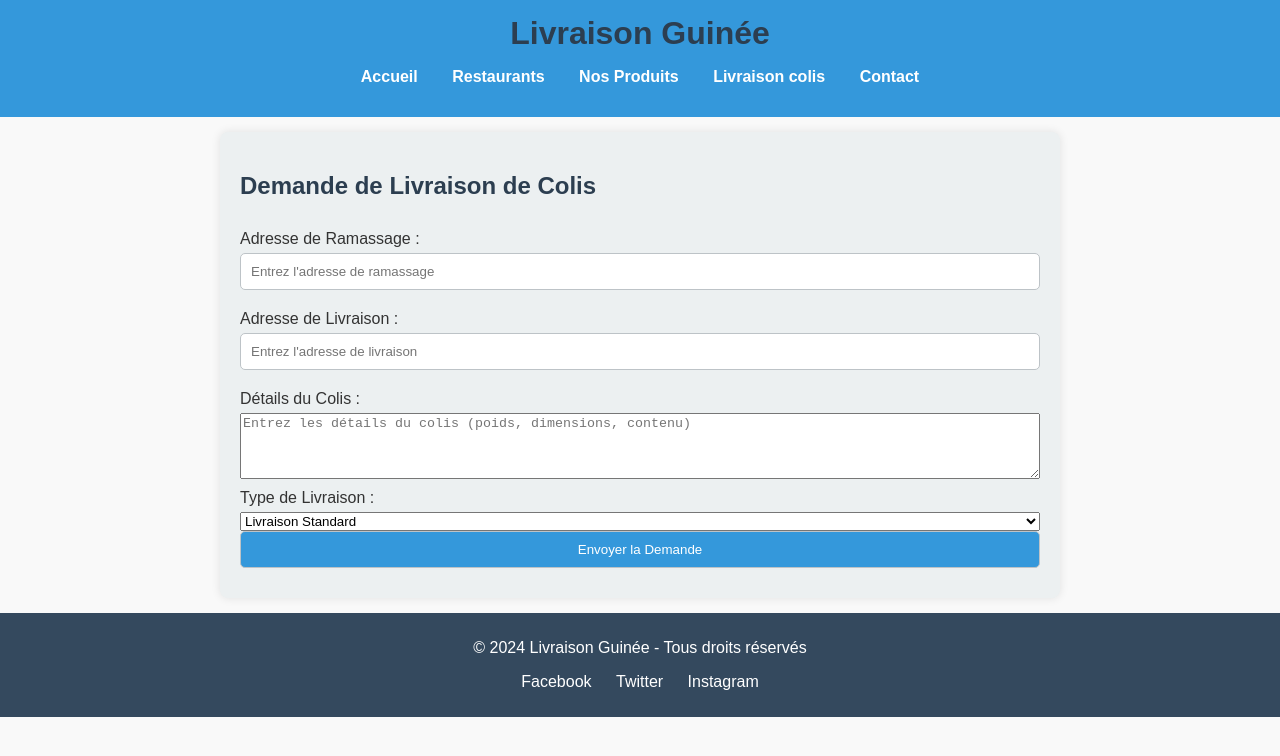
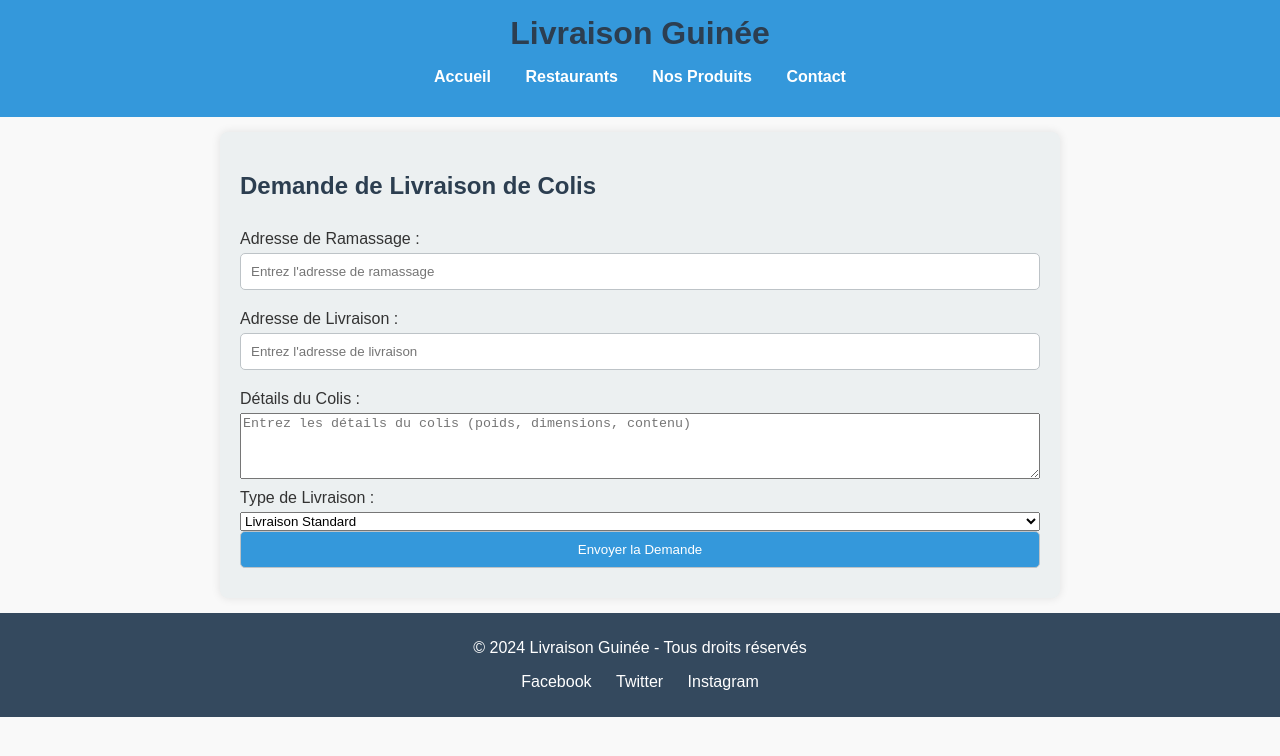
Before and after one commit to jamiskossa/guineedelivery, a plain HTML site: page livraison.html in a window 1280 px wide. Drawn offline with Linux system fonts and the light colour scheme.

Commit message:
Add files via upload

```diff
--- a/livraison.html
+++ b/livraison.html
@@ -18,7 +18,6 @@
                 <li><a href="index.html">Accueil</a></li>
                 <li><a href="restaurant.html">Restaurants</a></li>
                 <li><a href="produits.html">Nos Produits</a></li>
-                <li><a href="livraison.html">Livraison colis</a></li>
                 <li><a href="contact.html">Contact</a></li>
 
             </ul>
```
Also changed, not shown: produits.html (+0 -1 lines).
